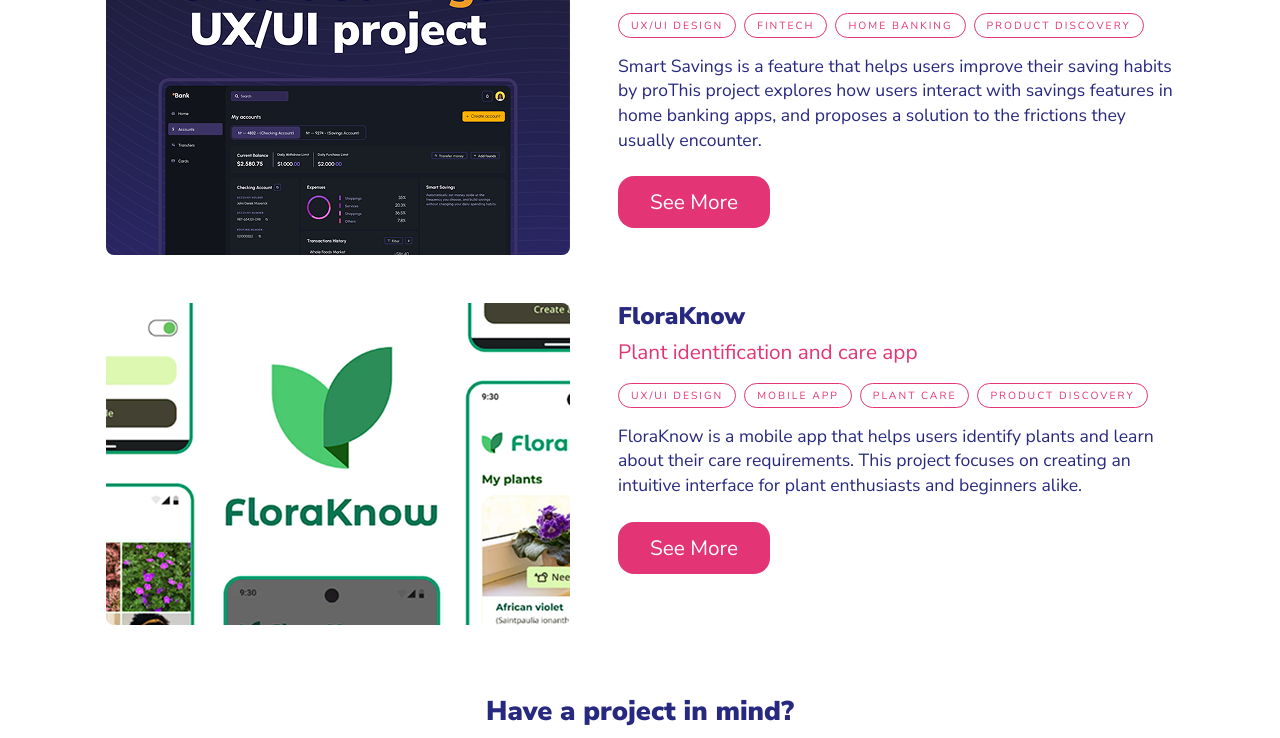
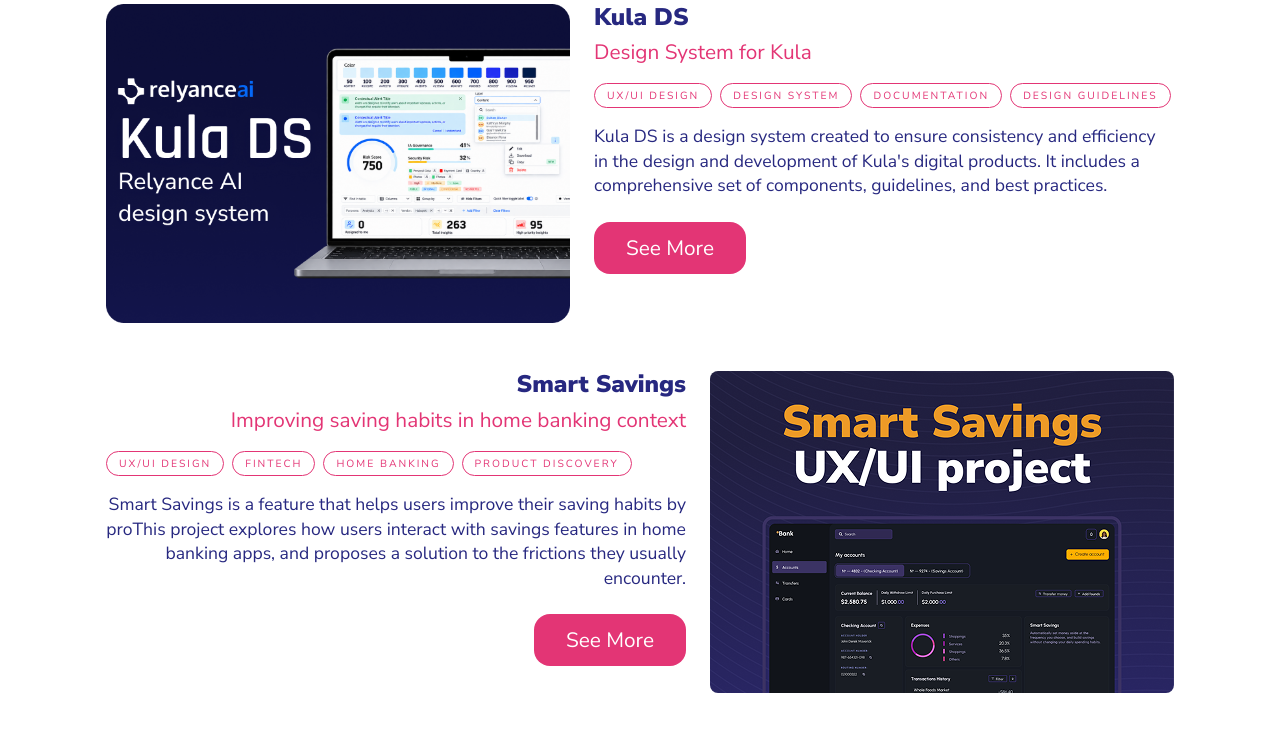
Before and after one commit to LisandroEijo/lisandroeijo.github.io, an Astro site: page /work in a window 1280 px wide. Shown: the part 314-1052 px from the top of the page. Built offline with nearby package versions, Linux system fonts and the light colour scheme; Astro itself is replaced by a stand-in of ours.

Commit message:
work gallery page

```diff
--- /dev/null
+++ b/src/data/projects.ts
@@ -0,0 +1,96 @@
+export const featuredProjects = [
+  {
+    image: "/images/proyect-gallery_smart-savings.png",
+    title: "Smart Savings",
+    link: "https://www.behance.net/gallery/245960381/Smart-Savings-Bank-app-feature",
+    label: "Smart Savings app feature case study (opens on Behance)",
+  },
+  {
+    image: "/images/proyect-gallery_floraknow.png",
+    title: "FloraKnow",
+    link: "https://www.behance.net/gallery/196002239/FloraKnow-Plant-Care-App",
+    label: "FloraKnow plant care app case study (opens on Behance)",
+  },
+  {
+    image: "/images/proyect-gallery_Ripio-rpc.png",
+    title: "Ripio RPC",
+    link: "https://www.behance.net/gallery/156711107/Sorteo-Qatar-RPC",
+    label: "Ripio RPC project case study (opens on Behance)",
+  },
+  {
+    image: "/images/proyect-gallery_HCI.png",
+    title: "HCI",
+    link: "https://www.behance.net/gallery/123602481/HCI-03-INTERNAL-COMMUNICATION-TOOL-UXUI-DESIGN",
+    label: "HCI project case study (opens on Behance)",
+  },
+  {
+    image: "/images/proyect-gallery_Nuin.png",
+    title: "Nuin",
+    link: "https://www.behance.net/gallery/114174817/Nuin-App",
+    label: "Nuin, mobile app case study (opens on Behance)",
+  },
+
+];
+
+export const selectedProjects = [
+  {
+    image: "/images/proyect-gallery_Kula_Design-System.png",
+    title:"Kula DS",
+    subtitle: "Design System for Kula",
+    description:
+      "Kula DS is a design system created to ensure consistency and efficiency in the design and development of Kula's digital products. It includes a comprehensive set of components, guidelines, and best practices.",
+    tags: ["UX/UI Design", "Design System", "Documentation", "design guidelines"],
+    link: "work/kula/",
+    label: "Kula Design System case study (opens on Behance)",
+  },
+  {
+    image: "/images/proyect-gallery_smart-savings.png",
+    title: "Smart Savings",
+    subtitle: "Improving saving habits in home banking context",
+    description:
+      "Smart Savings is a feature that helps users improve their saving habits by proThis project explores how users interact with savings features in home banking apps, and proposes a solution to the frictions they usually encounter.",
+    tags: ["UX/UI Design", "Fintech", "Home Banking", "Product Discovery"],
+    link: "https://www.behance.net/gallery/245960381/Smart-Savings-Bank-app-feature",
+    label: "Smart Savings app feature case study (opens on Behance)",
+  },
+  {
+    image: "/images/proyect-gallery_floraknow.png",
+    title: "FloraKnow",
+    subtitle: "Plant identification and care app",
+    description:
+      "FloraKnow is a mobile app that helps users identify plants and learn about their care requirements. This project focuses on creating an intuitive interface for plant enthusiasts and beginners alike.",
+    tags: ["UX/UI Design", "Mobile App", "Plant Care", "Product Discovery"],
+    link: "https://www.behance.net/gallery/245960381/FloraKnow-Plant-Identification-App",
+    label: "FloraKnow app case study (opens on Behance)",
+  },
+  {
+    image: "/images/proyect-gallery_Ripio-rpc.png",
+    title: "Ripio RPC",
+    subtitle: "Qatar World Cup 2022 Sweepstakes",
+    description:
+      "Ripio RPC is a project that involved designing a sweepstakes platform for the Qatar World Cup 2022. The goal was to create an engaging and user-friendly experience for participants.",
+    tags: ["UX/UI Design", "Fintech", "Sweepstakes", "Product Discovery"],
+    link: "https://www.behance.net/gallery/156711107/Sorteo-Qatar-RPC",
+    label: "Ripio RPC project case study (opens on Behance)",
+  },
+  {
+    image: "/images/proyect-gallery_HCI.png",
+    title: "HCI",
+    subtitle: "Internal communication tool for remote teams",
+    description:
+      "HCI is a project aimed at improving internal communication within remote teams. The focus was on designing a tool that enhances collaboration and information sharing among team members.",
+    tags: ["UX/UI Design", "Collaboration Tool", "Remote Work", "Product Discovery"],
+    link: "https://www.behance.net/gallery/123602481/HCI-03-INTERNAL-COMMUNICATION-TOOL-UXUI-DESIGN",
+    label: "HCI project case study (opens on Behance)",
+  },
+  {
+    image: "/images/proyect-gallery_Nuin.png",
+    title: "Nuin",
+    subtitle: "Mobile app for plant care",
+    description:
+      "Nuin is a mobile application designed to assist users in taking care of their plants. The project emphasizes user experience and interface design to ensure that plant care is accessible and enjoyable.",
+    tags: ["UX/UI Design", "Mobile App", "Plant Care", "Product Discovery"],
+    link: "https://www.behance.net/gallery/114174817/Nuin-App",
+    label: "Nuin app case study (opens on Behance)",
+  }
+];
--- a/src/pages/work/index.astro
+++ b/src/pages/work/index.astro
@@ -1,46 +1,27 @@
 ---
 import Base from "../../layouts/Base.astro";
-
+import { selectedProjects as projects } from "../../data/projects";
 import Contact from "../../components/Contact.astro";
-const projects = [
-    {
-        image: "/images/proyect-gallery_smart-savings.png",
-        title: "Smart Savings",
-        subtitle: "Improving saving habits in home banking context",
-        description:
-            "Smart Savings is a feature that helps users improve their saving habits by proThis project explores how users interact with savings features in home banking apps, and proposes a solution to the frictions they usually encounter.",
-        tags: ["UX/UI Design", "Fintech", "Home Banking", "Product Discovery"],
-        link: "https://www.behance.net/gallery/245960381/Smart-Savings-Bank-app-feature",
-        label: "Smart Savings app feature case study (opens on Behance)",
-    },
-    {
-        image: "/images/proyect-gallery_floraknow.png",
-        title: "FloraKnow",
-        subtitle: "Plant identification and care app",
-        description:
-            "FloraKnow is a mobile app that helps users identify plants and learn about their care requirements. This project focuses on creating an intuitive interface for plant enthusiasts and beginners alike.",
-        tags: ["UX/UI Design", "Mobile App", "Plant Care", "Product Discovery"],
-
-        link: "https://www.behance.net/gallery/245960381/FloraKnow-Plant-Identification-App",
-        label: "FloraKnow app case study (opens on Behance)",
-    },
-];
 ---
 
 <Base title="Lisandro Eijo — Senior UX/UI Designer">
     <section id="Work" class="work">
         <div class="container">
-            <h1>Selected Work</h1>
+            <h1>Work</h1>
             <p>
                 Fifteen years of designing products and the systems behind them.
                 These projects show how I work across fintech, SaaS, and
                 consumer apps, from untangling a messy problem to shipping a
                 scalable design system.
             </p>
+            <h2>Selected UX Projects</h2>
             <div class="Work-projects-gallery">
                 {
-                    projects.map((project) => (
-                        <div class="work-gallery__block">
+                    projects.map((project, index) => (
+                        <div class:list={[
+                            "work-gallery__block",
+                            { "work-gallery__block--even": index % 2 === 1 },
+                        ]}>
                             <img
                                 src={project.image}
                                 alt={project.title}
@@ -90,6 +71,15 @@ const projects = [
             gap: $space-6;
             margin: $space-12 0;
         }
+        &__block--even{
+            flex-direction: row-reverse;
+            .project__information{
+                text-align: right;
+                .btn__container{
+                    justify-content: flex-end;
+                }
+            }
+        }
     }
     .project{
         &__image{
@@ -97,9 +87,7 @@ const projects = [
             height: auto;
             border-radius: $radius-md;
         }
-        &__information{
-            margin-left: $space-6;
-        }
+
         &__title{
             font-size: $font-size-h3;
             margin-bottom: $space-2;
--- a/src/pages/work/kula/case-study.astro
+++ b/src/pages/work/kula/case-study.astro
@@ -15,7 +15,7 @@ const images = [
   <div class="cs__page">
 
     <nav class="topbar">
-      <a href="/#work">
+      <a href="/work" class="back-link">
         <svg viewBox="0 0 14 14" fill="none" xmlns="http://www.w3.org/2000/svg" style="width:14px;height:14px;">
           <path d="M9 2L4 7l5 5" stroke="currentColor" stroke-width="1.2" stroke-linecap="round" stroke-linejoin="round"/>
         </svg>
```
Also changed, not shown: src/components/Work.astro (+1 -32 lines), public/images/proyect-gallery_Kula_Design-System.png (added).
